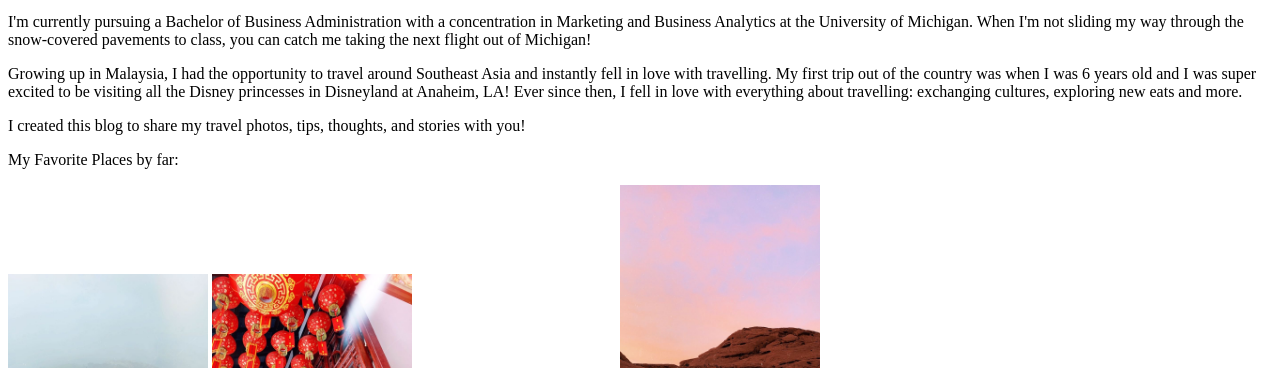
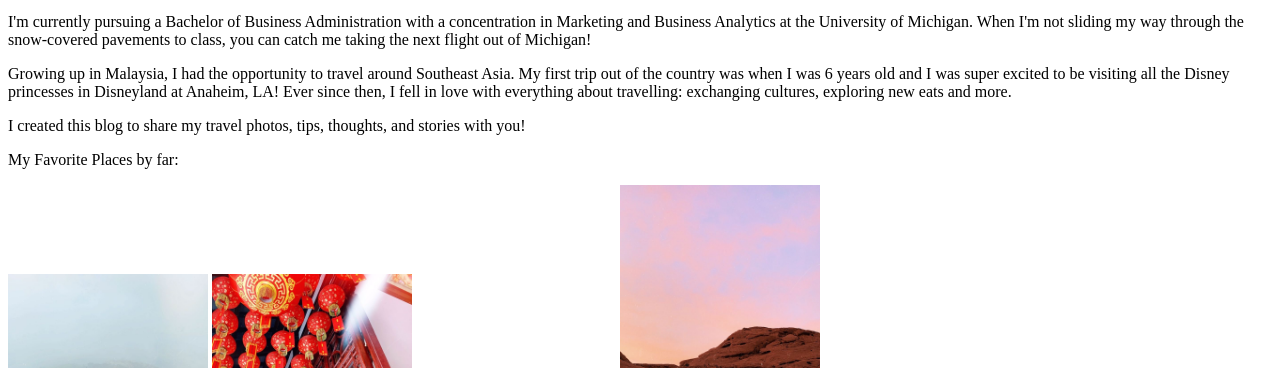
Before and after one commit to sherylleeyl/portfolio-content, a plain HTML site: page index.html in a window 1280 px wide. Shown: the part 271-639 px from the top of the page. Drawn offline with Linux system fonts and the light colour scheme.

Commit message:
Update index.html

```diff
--- a/index.html
+++ b/index.html
@@ -17,7 +17,7 @@
         at the University of Michigan. When I'm not sliding my way through the snow-covered pavements to class, you can catch me taking the next flight out
         of Michigan! </p>
 
-    <p> Growing up in Malaysia, I had the opportunity to travel around Southeast Asia and instantly fell in love with travelling.
+    <p> Growing up in Malaysia, I had the opportunity to travel around Southeast Asia.
         My first trip out of the country was when I was 6 years old and I was super excited to be visiting all the Disney princesses in Disneyland at Anaheim, LA!
         Ever since then, I fell in love with everything about travelling: exchanging cultures, exploring new eats and more. </p>
 
```
